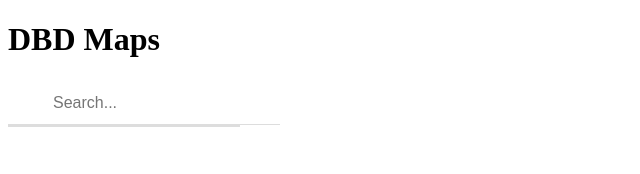
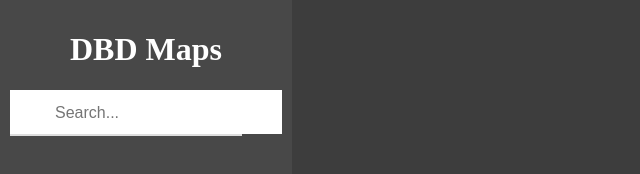
Before and after one commit to I3lackRacer/dbd-maps, a website: page web/index.html in a window 1280 px wide. Shown: the whole page, without its empty margins (0-640 px from the left). Drawn offline with Linux system fonts and the light colour scheme.

Commit message:
Fixxed Spacing

```diff
--- a/web/index.css
+++ b/web/index.css
@@ -7,34 +7,42 @@
     border: none;
     cursor: pointer;
 }
-
+h1 {
+    color: white;
+    text-align: center;
+}
 /* Dropdown button on hover & focus */
 .dropbtn:hover, .dropbtn:focus {
     background-color: #3e8e41;
 }
 
+#content {
+    display: flex;
+}
+
 /* The search field */
 #myInput {
     box-sizing: border-box;
-    background-image: url('searchicon.png');
     background-position: 14px 12px;
     background-repeat: no-repeat;
     font-size: 16px;
     padding: 14px 20px 12px 45px;
     border: none;
-    border-bottom: 1px solid #ddd;
 }
 
 /* The search field when it gets focus/clicked on */
-#myInput:focus {outline: 3px solid #ddd;}
+#myInput:focus {
+    outline: 3px solid #ddd;
+}
 
 /* The container <div> - needed to position the dropdown content */
-.dropdown {
-    position: relative;
-    display: inline-block;
+#dropdown {
+    background-color: #484848;
+    height: 100vh;
+    padding: 10px;
 }
 
-    .dropdown-content {
+.dropdown-content {
     position: absolute;
     background-color: #f6f6f6;
     min-width: 230px;
@@ -55,13 +63,25 @@
 }
 
 /* Change color of dropdown links on hover */
-.dropdown-content a:hover {background-color: #f1f1f1}
+.dropdown-content a:hover {
+    background-color: #f1f1f1
+}
 
 /* Show the dropdown menu (use JS to add this class to the .dropdown-content container when the user clicks on the dropdown button) */
-.show {display:block;}
+.show {
+    display: block;
+}
 
 #view {
-    position: absolute;
-    margin-top: 0;
-    margin-left: 250px;
+    margin-left: 20px;
 }
+
+img {
+    margin: 0;
+    height: 100vh;
+}
+
+body {
+    background-color: #3d3d3d;
+    margin: 0;
+}
--- a/web/index.html
+++ b/web/index.html
@@ -1,20 +1,21 @@
 <!DOCTYPE html>
 <html lang="en">
-    <script defer src="index.js"></script>
-    <link rel="stylesheet" href="index.css">
+<script defer src="index.js"></script>
+<link rel="stylesheet" href="index.css">
 <head>
     <meta charset="UTF-8">
     <title>DBD Maps</title>
 </head>
 <body>
-    <H1>DBD Maps</H1>
-    <div class="dropdown">
+<div id="content">
+    <div id="dropdown">
+        <H1>DBD Maps</H1>
         <input type="text" placeholder="Search..." id="myInput" onkeyup="filterFunction()">
         <div id="myDropdown" class="dropdown-content">
         </div>
     </div>
-<div id="view">
-
+    <div id="view">
+    </div>
 </div>
 </body>
 </html>
--- a/web/index.js
+++ b/web/index.js
@@ -83,7 +83,6 @@ function view(name) {
     let imageElement = document.createElement("img");
     imageElement.src = `/image/${name}.jpg`;
     viewDiv.innerHTML = "";
-    imageElement.height = 800;
     viewDiv.appendChild(imageElement);
 }
 const myDropdown = document.getElementById("myDropdown");
--- a/web/index.ts
+++ b/web/index.ts
@@ -85,7 +85,6 @@ function view(name: string) {
     let imageElement = document.createElement("img") as HTMLImageElement;
     imageElement.src = `/image/${name}.jpg`;
     viewDiv.innerHTML = "";
-    imageElement.height = 800;
     viewDiv.appendChild(imageElement);
 }
 
```
